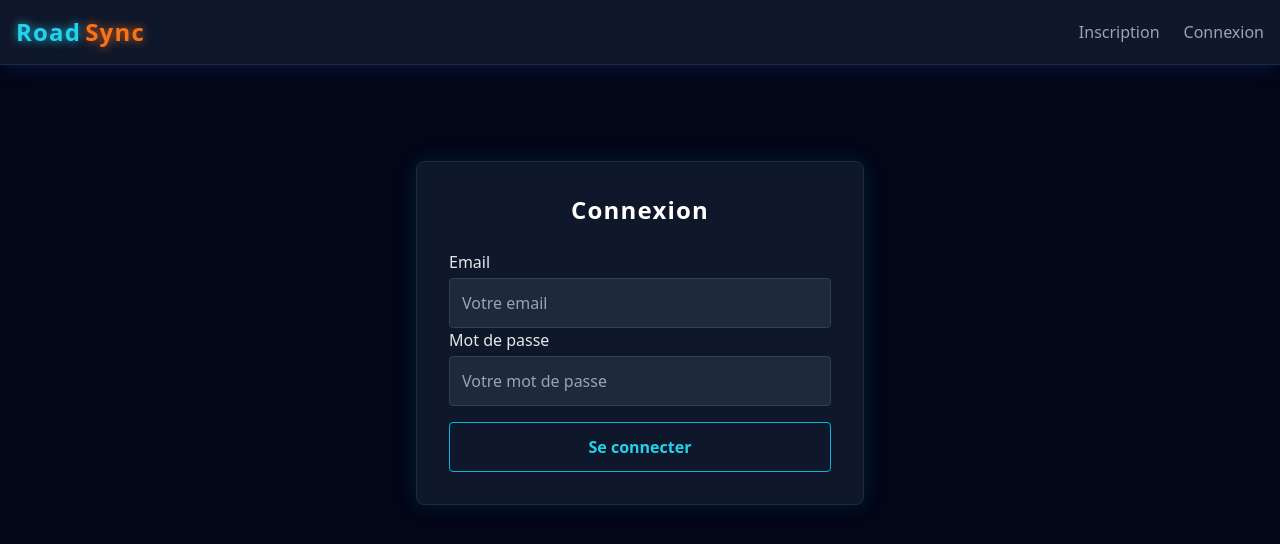
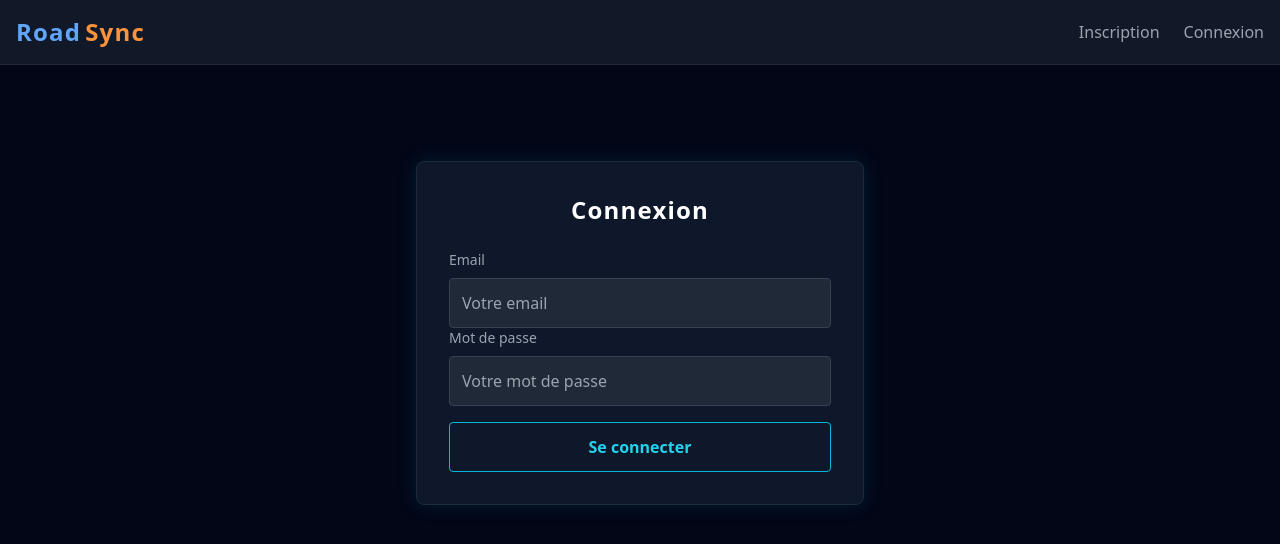
Before and after one commit to AHLALLAY/RoadSync, a React (Vite) app in the folder frontend/: page /login in a window 1280 px wide. Shown: the top 544 px of the page. Built offline with nearby package versions, Linux system fonts and the light colour scheme.

Commit message:
refactor(ui): amélioration gestion classes tailwind des composants

```diff
--- a/frontend/src/components/ui/button.jsx
+++ b/frontend/src/components/ui/button.jsx
@@ -1,14 +1,11 @@
 function Button({ children, onClick, type = "button", style }) {
-    const defaultClasses = `
-        px-6 py-2 rounded font-bold transition-all duration-300 border
-        border-cyan-500 text-cyan-400 bg-transparent
-        hover:bg-cyan-500 hover:text-black hover:shadow-[0_0_15px_rgba(6,182,212,0.6)]
-    `;
+    const baseClasses = "px-6 py-2 rounded font-bold transition-colors";
+    const defaultClasses = "bg-blue-500 text-white hover:bg-blue-600";
 
     return (
         <button
             type={type}
-            className={style ? style : defaultClasses}
+            className={style ? `${baseClasses} ${style}` : `${baseClasses} ${defaultClasses}`}
             onClick={onClick}
         >
             {children}
--- a/frontend/src/components/ui/header.jsx
+++ b/frontend/src/components/ui/header.jsx
@@ -10,9 +10,7 @@ function Header() {
             const userRole = JSON.parse(user);
             setRole(userRole.role);
         }
-
     }
-
 
     useEffect(() => {
         checkRole();
@@ -38,26 +36,24 @@ function Header() {
     const currentMenu = MENUS[role] || MENUS.Guest;
 
     return (
-        <header className="flex justify-between items-center p-4 bg-slate-900 border-b border-slate-800 shadow-lg shadow-blue-900/20">
-            <div>
+        <header className="flex flex-col md:flex-row justify-between items-center p-4 bg-gray-900 border-b border-gray-800">
+            <div className="mb-4 md:mb-0">
                 <p className="text-2xl font-bold tracking-wider">
-                    {/* Le Bleu Néon avec une lueur */}
-                    <span className="text-cyan-400 drop-shadow-[0_0_5px_rgba(34,211,238,0.8)]">
+                    <span className="text-blue-400">
                         Road
                     </span>
-                    {/* L'Orange Néon avec une lueur */}
-                    <span className="text-orange-500 drop-shadow-[0_0_5px_rgba(249,115,22,0.8)] ml-1">
+                    <span className="text-orange-400 ml-1">
                         Sync
                     </span>
                 </p>
             </div>
 
-            <nav className="flex gap-6">
+            <nav className="flex flex-wrap gap-4 md:gap-6 justify-center">
                 {currentMenu.map((item, index) => (
                     <Link
                         key={index}
                         to={item.path}
-                        className="text-gray-400 font-medium transition-all duration-300 hover:text-cyan-300 hover:drop-shadow-[0_0_8px_rgba(103,232,249,0.6)]"
+                        className="text-gray-400 font-medium hover:text-blue-300"
                     >
                         {item.label}
                     </Link>
--- a/frontend/src/components/ui/input.jsx
+++ b/frontend/src/components/ui/input.jsx
@@ -1,34 +1,21 @@
-function Input({ type = "text", label, id, style, placeholder, value, onChange, required = false }) {
-    const defaultStyle = `
-        w-full p-2 rounded bg-slate-800 text-white border border-slate-700
-        focus:outline-none focus:border-orange-500 focus:shadow-[0_0_10px_rgba(249,115,22,0.4)]
-        placeholder-gray-500 transition-all duration-300
-    `;
-    const finalStyle = style ? style : defaultStyle;
-
-    return label ? (
-        <div className="space-y-1">
-            <label htmlFor={id}>{label} {required && <span className="text-red-500">*</span>}</label>
+function Input({ type = "text", label, id, placeholder, value, onChange, required = false }) {
+    return (
+        <div className="space-y-2">
+            {label && (
+                <label htmlFor={id} className="block text-gray-400 text-sm">
+                    {label} {required && <span className="text-red-500">*</span>}
+                </label>
+            )}
             <input
                 type={type}
                 id={id}
-                className={finalStyle}
+                className="w-full p-3 rounded bg-gray-800 text-white border border-gray-700"
                 placeholder={placeholder}
                 value={value}
                 onChange={onChange}
                 required={required}
             />
         </div>
-    ) : (
-        <input
-            type={type}
-            id={id}
-            className={style}
-            placeholder={placeholder}
-            value={value}
-            onChange={onChange}
-            required={required}
-        />
     );
 }
 
```
